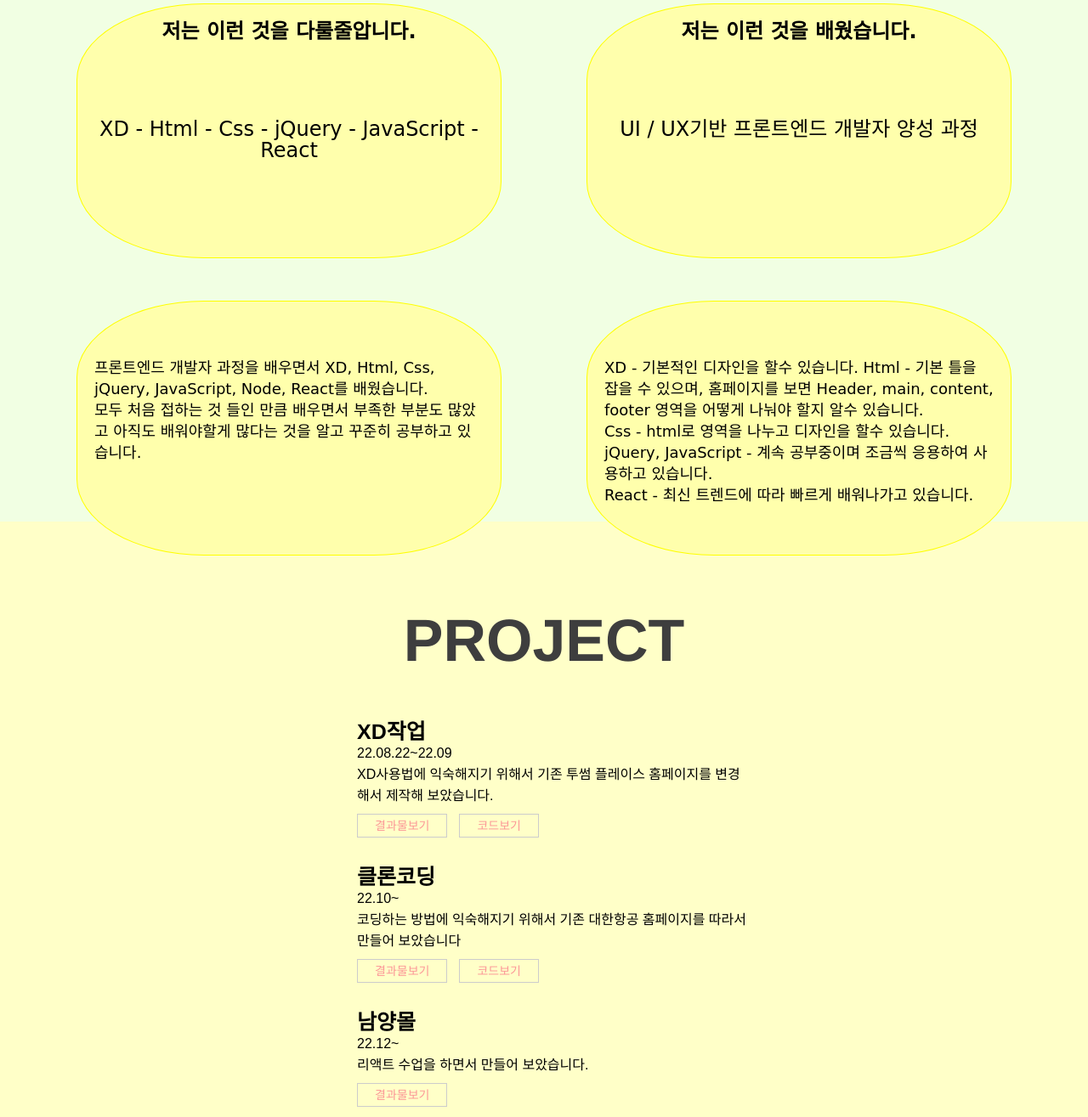
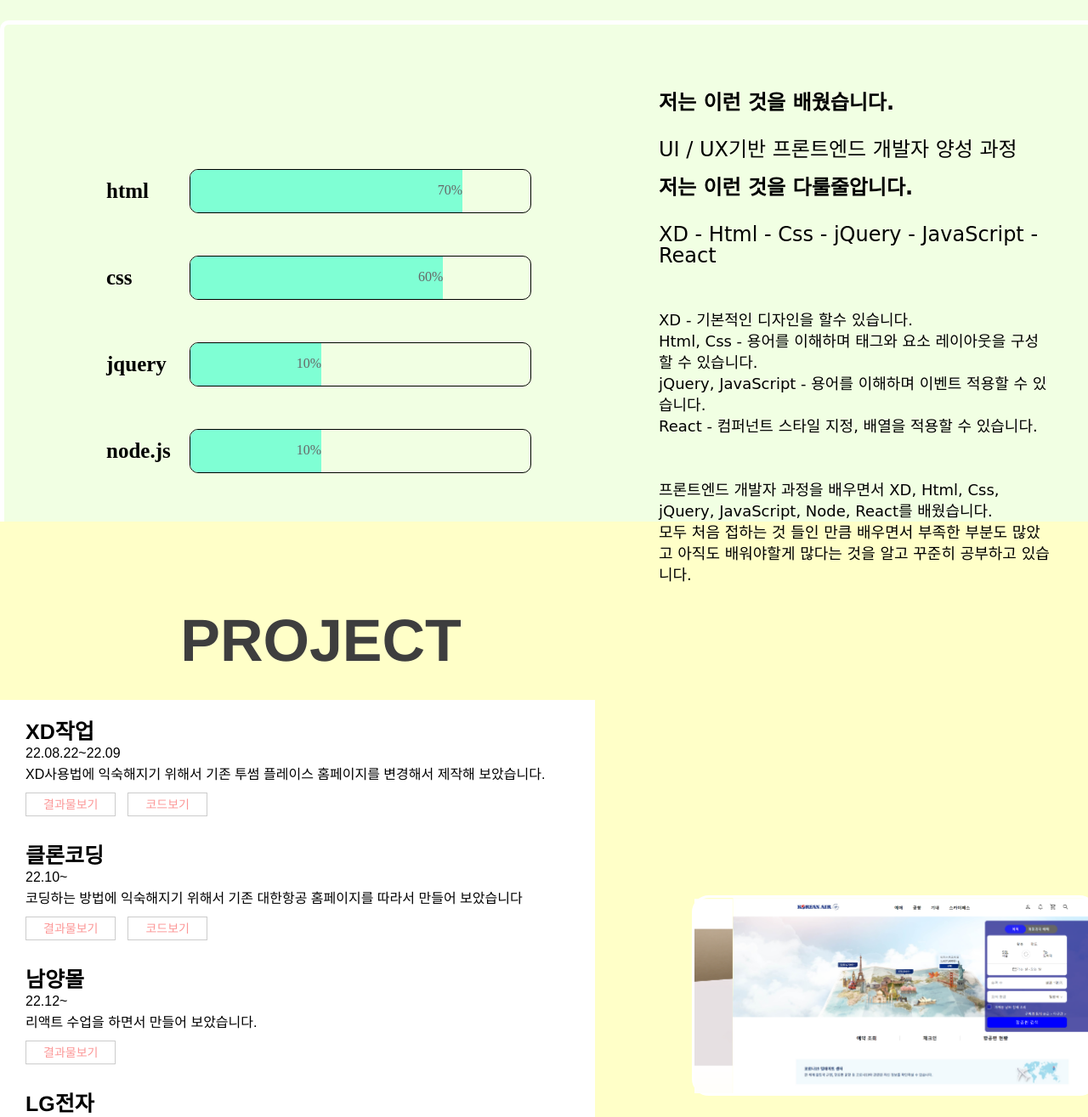
Before and after one commit to chae-rim/cofla1421, a plain HTML site: page index.html in a window 1280 px wide. Shown: the part 1786-3101 px from the top of the page at 85% size. Drawn offline with nearby package versions, Linux system fonts and the light colour scheme; a web font is replaced by a local one.

Commit message:
Add files via upload

```diff
--- a/css/index.css
+++ b/css/index.css
@@ -190,84 +190,26 @@ a {
     font-size: 70px;
     text-align: center;
     color: rgb(62, 62, 62);
-    padding-top: 60px;
+    padding-top: 100px;
     box-sizing: border-box;
     font-family: 'Arimo', sans-serif;
 }
 
-#skill .skill_box {
+#skill .skill_in {
     margin: 0 auto;
-    width: 1200px;
-    height: 650px;
-    /* background-color: #f54949; */
+    margin-top: 30px;
+    width: 1400px;
+    height: 700px;
+    border: 5px solid #fff;
+    border-radius: 10px;
 }
 
-#skill .skill_box ul {
-    width: 100%;
-    height: 300px;
+#skill .list {
+    float: left;
     margin-top: 50px;
-    display: flex;
-    justify-content: space-around;
-    align-items: center;
-    /* background-color: antiquewhite; */
-}
+    width: 700px;
+    height: 600px;
 
-#skill .skill_box li {
-    float: left;
-    width: 500px;
-    height: 300px;
-    padding: 10px 20px;
-    box-sizing: border-box;
-    border: 1px solid yellow;
-    border-radius: 30%;
-    line-height: 25px;
-    background-color: rgb(255, 255, 172);
-}
-
-#skill .skill_box h4 {
-    font-size: 24px;
-    text-align: center;
-    padding: 10px;
-    box-sizing: border-box;
-    font-family: 'Poor Story', cursive;
-}
-
-#skill .skill_box p {
-    font-size: 18px;
-    padding-top: 30px;
-    box-sizing: border-box;
-    font-family: 'Poor Story', cursive;
-}
-
-#skill .skill_box .name {
-    font-size: 24px;
-    text-align: center;
-    margin-top: 50px;
-}
-
-#skill .skill_box .text {
-    margin-top: 25px;
-    font-family: 'Poor Story', cursive;
-    color: #000;
-}
-
-
-
-
-
-
-
-
-
-
-
-/* #skill .list {
-    margin: 0 auto;
-    margin-top: 50px;
-    width: 800px;
-    height: 600px;
-    border: 5px solid #fff;
-    border-radius: 10px;
 }
 
 #skill .list_in {
@@ -312,7 +254,63 @@ a {
 
 #skill .list_in h5 {
     font-size: 25px;
-} */
+}
+
+#skill .skill_box {
+    float: right;
+    margin: 50px 50px 0 0;
+    width: 600px;
+    height: 650px;
+    /* background-color: rgb(212, 255, 241); */
+}
+
+#skill .skill_box ul {
+    width: 100%;
+    margin-top: 20px;
+}
+
+#skill .skill_box li {
+    width: 500px;
+    padding: 10px 20px;
+    box-sizing: border-box;
+    line-height: 25px;
+}
+
+#skill .skill_box h4 {
+    font-size: 24px;
+    /* text-align: center; */
+    /* padding: 10px; */
+    box-sizing: border-box;
+    font-family: 'Poor Story', cursive;
+}
+
+#skill .skill_box p {
+    font-size: 18px;
+    padding-top: 30px;
+    box-sizing: border-box;
+    font-family: 'Poor Story', cursive;
+}
+
+#skill .skill_box .name {
+    font-size: 24px;
+    /* text-align: center; */
+}
+
+#skill .skill_box .text {
+    font-family: 'Poor Story', cursive;
+    color: #000;
+}
+
+
+
+
+
+
+
+
+
+
+
 
 
 
@@ -338,12 +336,26 @@ a {
     font-family: 'Arimo', sans-serif;
 }
 
-#project .project_in {}
+#project .project_in {
+    margin: 0 auto;
+    margin-top: 30px;
+    width: 1400px;
+    height: 700px;
+}
+
+#project .project_txt {
+    width: 700px;
+    height: 700px;
+    padding-left: 10px;
+    box-sizing: border-box;
+    display: inline-block;
+    background-color: white;
+}
 
 #project .project_in ul {}
 
 #project .project_in .box01 {
-    margin: 130px 80px 0 400px;
+    /* margin: 130px 80px 0 400px; */
     float: left;
     width: 500px;
     height: 450px;
@@ -387,7 +399,7 @@ a {
     color: rgb(252, 151, 151);
 }
 
-#project .background {
+/* #project .background {
     position: relative;
 }
 
@@ -441,8 +453,75 @@ a {
     position: absolute;
     top: 113px;
     left: 485px;
+} */
+
+
+
+
+
+
+
+#project .background {
+    float: right;
+    margin: 230px 110px 0 0;
+    position: relative;
+    width: 470px;
+    height: 230px;
+    border: 3px solid #fff;
+    border-radius: 20px;
 }
 
+#project .project_in .monitor {
+    margin-top: 100px;
+    max-width: 500px;
+}
+
+#project .project_in .monitor_in {
+    position: absolute;
+    top: 0;
+    left: 0;
+    width: 470px;
+    height: 230px;
+    overflow: hidden;
+}
+
+#project .project_in .monitor_in ul {
+    width: 470px;
+    height: 230px;
+    position: relative;
+}
+
+#project .project_in .monitor_in ul li:nth-child(1) {
+    position: absolute;
+    top: 0px;
+    left: 0%;
+}
+
+#project .project_in .monitor_in ul li:nth-child(2) {
+    position: absolute;
+    top: 0px;
+    left: 100%;
+}
+
+#project .monitor_in img {
+    display: block;
+    width: 470px;
+}
+
+#project .koreanair {
+    position: absolute;
+    top: 120px;
+    left: 0;
+    max-width: 470px;
+    height: auto;
+}
+
+#project .twosome {
+    height: 231px;
+    position: absolute;
+    top: 113px;
+    left: 485px;
+}
 
 
 
--- a/index.html
+++ b/index.html
@@ -110,36 +110,8 @@
             <!-- skill -->
             <div id="skill">
                 <h2>SKILL</h2>
-                <div class="skill_box">
-                    <ul>
-                        <li>
-                            <h4>저는 이런 것을 다룰줄압니다.</h4>
-                            <p class="name">XD - Html - Css - jQuery - JavaScript - React</P>
-                        </li>
-                        <li>
-                            <h4>저는 이런 것을 배웠습니다.</h4>
-                            <P class="name">UI / UX기반 프론트엔드 개발자 양성 과정</P>
-                        </li>
-                    </ul>
-                    <ul>
-                        <li>
-                            <P class="text">프론트엔드 개발자 과정을 배우면서
-                                XD, Html, Css, jQuery, JavaScript, Node, React를 배웠습니다.<br>
-                                모두 처음 접하는 것 들인 만큼 배우면서 부족한 부분도 많았고
-                                아직도 배워야할게 많다는 것을 알고 꾸준히 공부하고 있습니다.
-                            </P>
-                        </li>
-                        <li>
-                            <P class="text">XD - 기본적인 디자인을 할수 있습니다.
-                                Html - 기본 틀을 잡을 수 있으며, 홈페이지를 보면
-                                Header, main, content, footer 영역을 어떻게 나눠야 할지 알수 있습니다.<br>
-                                Css - html로 영역을 나누고 디자인을 할수 있습니다.<br>
-                                jQuery, JavaScript - 계속 공부중이며 조금씩 응용하여 사용하고 있습니다.<br>
-                                React - 최신 트렌드에 따라 빠르게 배워나가고 있습니다.</P>
-                        </li>
-                    </ul>
-                </div>
-                <!-- <div class="list">
+                <div class="skill_in">
+                    <div class="list">
                         <ul class="list_in">
                             <li>
                                 <h5>html</h5>
@@ -174,7 +146,34 @@
                                 </div>
                             </li>
                         </ul>
-                </div> -->
+                    </div>
+                    <div class="skill_box">
+                        <ul>
+                            <li>
+                                <h4>저는 이런 것을 배웠습니다.</h4>
+                                <P class="name">UI / UX기반 프론트엔드 개발자 양성 과정</P>
+                            </li>
+                            <li>
+                                <h4>저는 이런 것을 다룰줄압니다.</h4>
+                                <p class="name">XD - Html - Css - jQuery - JavaScript - React</P>
+                            </li>
+                            <li>
+                                <P class="text">XD - 기본적인 디자인을 할수 있습니다.<br>
+                                    Html, Css - 용어를 이해하며 태그와 요소 레이아웃을 구성할 수 있습니다.<br>
+                                    jQuery, JavaScript - 용어를 이해하며 이벤트 적용할 수 있습니다.<br>
+                                    React - 컴퍼넌트 스타일 지정, 배열을 적용할 수 있습니다.</P>
+                            </li>
+                            <li>
+                                <P class="text">프론트엔드 개발자 과정을 배우면서
+                                    XD, Html, Css, jQuery, JavaScript, Node, React를 배웠습니다.<br>
+                                    모두 처음 접하는 것 들인 만큼 배우면서 부족한 부분도 많았고
+                                    아직도 배워야할게 많다는 것을 알고 꾸준히 공부하고 있습니다.
+                                </P>
+                            </li>
+
+                        </ul>
+                    </div>
+                </div>
             </div>
 
 
@@ -188,8 +187,7 @@
             <div id="project">
                 <h2>PROJECT</h2>
                 <div class="project_in">
-                    <ul>
-                        <li class="box01">
+                    <div class="project_txt">
                         <ul>
                             <li class="box02">
                                 <h3>XD작업</h3>
@@ -222,10 +220,9 @@
                                 <!-- <a href="#">코드보기</a> -->
                             </li>
                         </ul>
-                        </li>
-                        <li class="box01">
+                    </div>
                     <div class="background">
-                                <img class="monitor" src="./images/monitor-gcde4fb680_1280.png" alt="">
+                        <!-- <img class="monitor" src="./images/monitor-gcde4fb680_1280.png" alt="" /> -->
                         <div class="monitor_in">
                             <ul>
                                 <li class="koreanair">
@@ -237,8 +234,6 @@
                             </ul>
                         </div>
                     </div>
-                        </li>
-                    </ul>
                 </div>
             </div>
 
```
Lines whose indentation alone changed are shown as unchanged.
